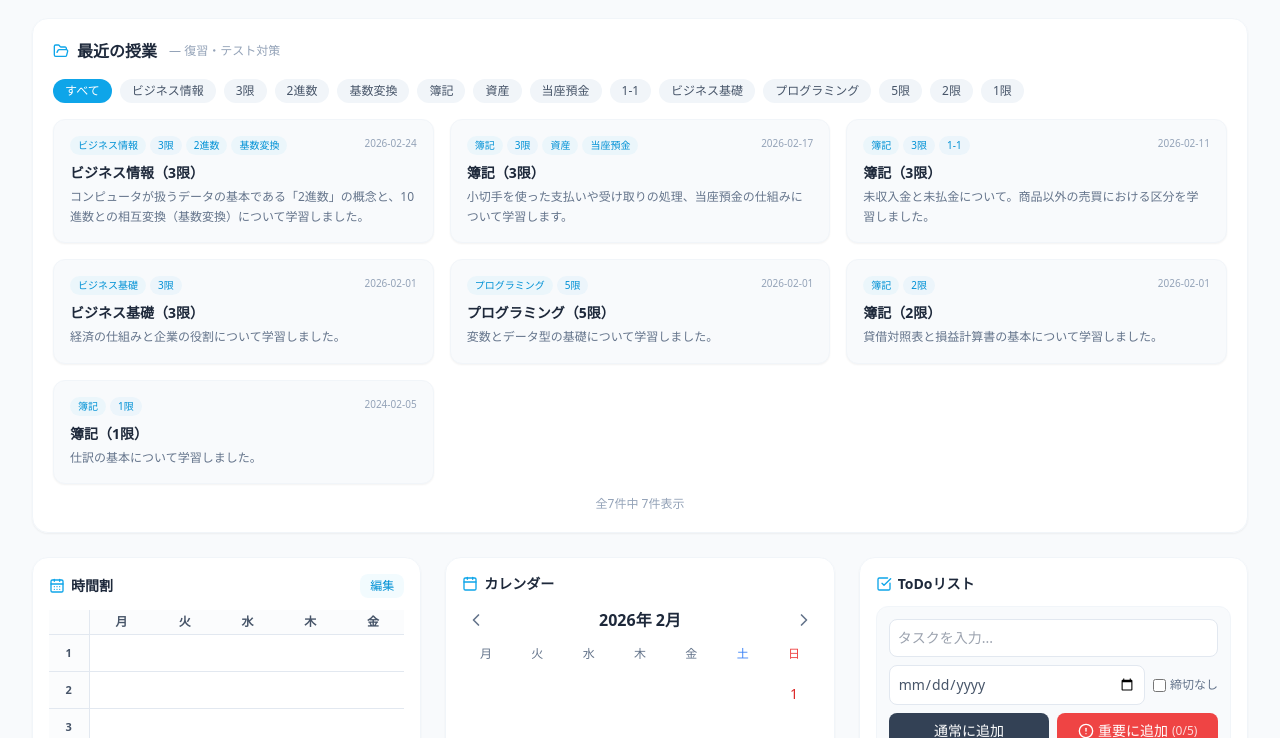
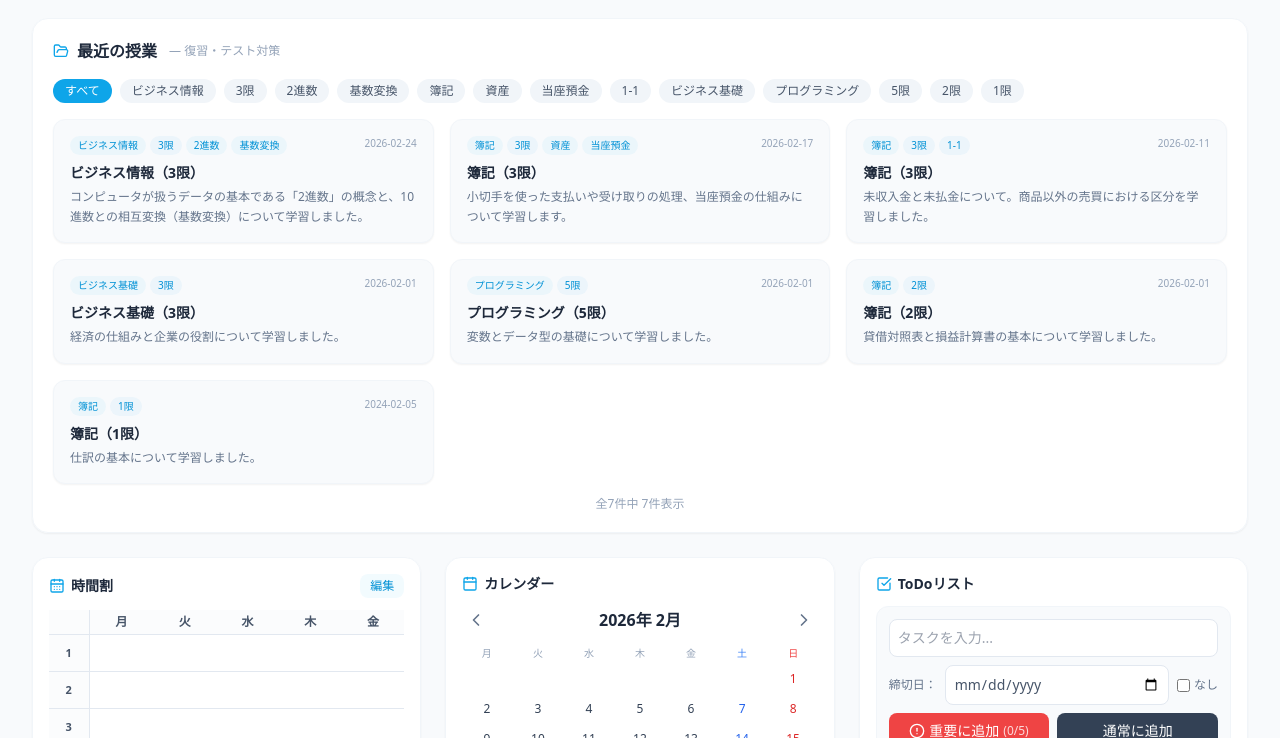
Before and after one commit to mkt918/02_mainportal02, a website built with Vite: page index.html in a window 1280 px wide. Shown: the part 62-800 px from the top of the page. Built offline with nearby package versions, Linux system fonts and the light colour scheme.

Commit message:
カレンダーコンパクト化・ToDoボタン順序変更・締切日ラベル追加

```diff
--- a/js/calendar.js
+++ b/js/calendar.js
@@ -127,13 +127,13 @@ export class Calendar {
         <div class="font-semibold text-slate-800">${year}年 ${monthNames[month]}</div>
         <button class="cal-next p-1 hover:bg-slate-100 rounded-lg text-slate-500 transition-colors"><i data-lucide="chevron-right" class="w-5 h-5"></i></button>
       </div>
-      <div class="grid grid-cols-7 gap-1 text-center text-xs mb-1">
+      <div class="grid grid-cols-7 gap-0.5 text-center text-[10px] mb-0.5">
     `;
     dayNames.forEach((d, i) => {
-      const color = i === 5 ? 'text-blue-500' : i === 6 ? 'text-red-500' : 'text-slate-500';
-      html += `<div class="font-medium ${color} pb-1">${d}</div>`;
+      const color = i === 5 ? 'text-blue-500' : i === 6 ? 'text-red-500' : 'text-slate-400';
+      html += `<div class="font-medium ${color} pb-0.5">${d}</div>`;
     });
-    html += `</div><div class="grid grid-cols-7 gap-1 text-sm">`;
+    html += `</div><div class="grid grid-cols-7 gap-0.5 text-xs">`;
 
     for (let i = 0; i < startOffset; i++) html += `<div></div>`;
 
@@ -145,7 +145,7 @@ export class Calendar {
       if (colIndex === 5) textColor = 'text-blue-600';
       if (colIndex === 6) textColor = 'text-red-600';
 
-      let classes = 'aspect-square flex flex-col items-center justify-center cursor-pointer transition-colors rounded-lg relative';
+      let classes = 'w-7 h-7 flex flex-col items-center justify-center cursor-pointer transition-colors rounded-md relative mx-auto';
       if (isToday) classes += ' bg-primary-500 text-white font-bold shadow-sm';
       else classes += ` hover:bg-slate-100 ${textColor}`;
 
--- a/js/todo.js
+++ b/js/todo.js
@@ -89,16 +89,17 @@ export class TodoList {
       <div class="mb-4 p-3 bg-slate-50 rounded-xl border border-slate-100 space-y-2">
         <input type="text" id="todo-text" placeholder="タスクを入力..." class="w-full rounded-lg border border-slate-200 text-sm p-2 outline-none focus:border-primary-500">
         <div class="flex gap-2 items-center">
+          <label class="text-xs text-slate-500 shrink-0 font-medium">締切日：</label>
           <input type="date" id="todo-deadline" class="flex-1 rounded-lg border border-slate-200 text-sm p-2 outline-none focus:border-primary-500 text-slate-600">
           <label class="flex items-center gap-1 text-xs text-slate-500 cursor-pointer shrink-0">
-            <input type="checkbox" id="todo-no-deadline" class="accent-primary-500"> 締切なし
+            <input type="checkbox" id="todo-no-deadline" class="accent-primary-500"> なし
           </label>
         </div>
         <div class="flex gap-2">
-          <button id="btn-add-normal"   class="flex-1 bg-slate-700 hover:bg-slate-800 text-white py-2 rounded-lg text-sm font-medium transition-colors">通常に追加</button>
           <button id="btn-add-priority" class="flex-1 bg-red-500 hover:bg-red-600 text-white py-2 rounded-lg text-sm font-medium transition-colors flex items-center justify-center gap-1">
             <i data-lucide="alert-circle" class="w-4 h-4"></i>重要に追加<span class="text-xs opacity-80">(${pCount}/${this.MAX_PRIORITY})</span>
           </button>
+          <button id="btn-add-normal"   class="flex-1 bg-slate-700 hover:bg-slate-800 text-white py-2 rounded-lg text-sm font-medium transition-colors">通常に追加</button>
         </div>
       </div>
       <div class="grid grid-cols-2 gap-4">
```
Also changed, not shown: dist/index.html.
